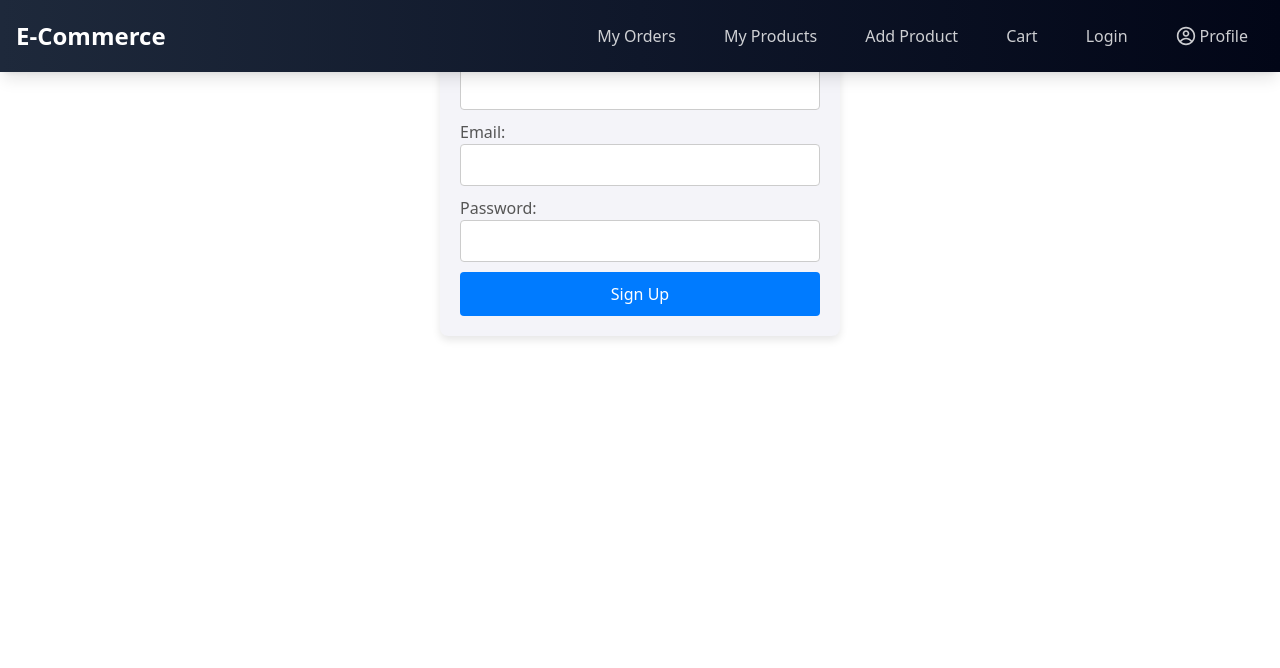
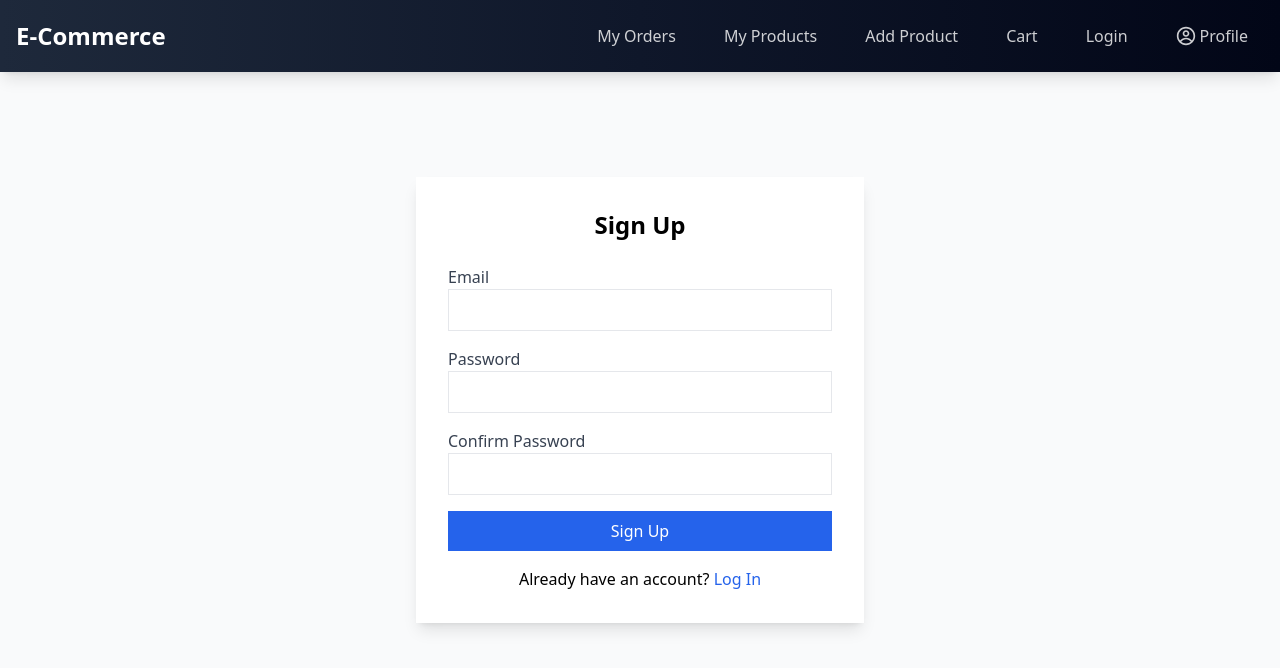
Before and after one commit to sangeeth-606/Ecommerce-Follow-Alongg, a React (Vite) app in the folder client/: page /signup in a window 1280 px wide. Shown: the top 668 px of the page. Built offline with nearby package versions, Linux system fonts and the light colour scheme.

Commit message:
Refactor cart item validation logic; enhance error handling and improve user feedback

```diff
--- a/client/src/pages/SignUp.jsx
+++ b/client/src/pages/SignUp.jsx
@@ -1,149 +1,3 @@
-import { useState } from 'react';
-
-const SignUp = () => {
-  const [formData, setFormData] = useState({
-    name: '',
-    email: '',
-    password: '',
-  });
-
-  const [error, setError] = useState('');
-
-  const handleChange = (e) => {
-    setFormData({
-      ...formData,
-      [e.target.name]: e.target.value,
-    });
-  };
-
-  const handleSubmit = async (e) => {
-    e.preventDefault();
-
-    const { name, email, password } = formData;
-
-    // Validate inputs first
-    if (!name || !email || !password) {
-      setError('All fields are required');
-      return;
-    } else if (!email.includes('@')) {
-      setError('Enter a valid email');
-      return;
-    } else if (password.length < 6) {
-      setError('Password must be at least 6 characters');
-      return;
-    } else {
-      setError('');
-    }
-
-
-    try {
-      const response = await fetch("https://ecommerce-zof6.onrender.com/signup", {
-        method: "POST",
-        headers: { "Content-Type": "application/json" },
-        body: JSON.stringify(formData),
-      });
-
-      const data = await response.json();
-
-      if (response.ok) {
-        alert(data.message || "User registered successfully!");
-      } else {
-        setError(data.message || "Registration failed");
-      }
-    } catch (error) {
-      alert("Error: " + error.message);
-    }
-  };
-
-
-  const containerStyle = {
-    maxWidth: '400px',
-    margin: 'auto',
-    padding: '20px',
-    backgroundColor: '#f4f4f9', // Light grey background for contrast
-    borderRadius: '8px',
-    boxShadow: '0 4px 8px rgba(0, 0, 0, 0.1)',
-  };
-
-  const headingStyle = {
-    textAlign: 'center',
-    color: '#333',
-  };
-
-  const inputContainerStyle = {
-    marginBottom: '10px',
-  };
-
-  const inputStyle = {
-    width: '100%',
-    padding: '8px',
-    border: '1px solid #ccc',
-    borderRadius: '4px',
-  };
-
-  const labelStyle = {
-    color: '#555',
-  };
-
-  const errorStyle = {
-    color: 'red',
-  };
-
-  const buttonStyle = {
-    padding: '10px',
-    width: '100%',
-    backgroundColor: '#007bff', // Simple blue button
-    color: '#fff',
-    border: 'none',
-    borderRadius: '4px',
-    cursor: 'pointer',
-  };
-
-  return (
-    <div style={containerStyle}>
-      <h2 style={headingStyle}>Sign Up</h2>
-      <form onSubmit={handleSubmit}>
-        <div style={inputContainerStyle}>
-          <label style={labelStyle}>Name:</label>
-          <input
-            type="text"
-            name="name"
-            value={formData.name}
-            onChange={handleChange}
-            style={inputStyle}
-          />
-        </div>
-        <div style={inputContainerStyle}>
-          <label style={labelStyle}>Email:</label>
-          <input
-            type="email"
-            name="email"
-            value={formData.email}
-            onChange={handleChange}
-            style={inputStyle}
-          />
-        </div>
-        <div style={inputContainerStyle}>
-          <label style={labelStyle}>Password:</label>
-          <input
-            type="password"
-            name="password"
-            value={formData.password}
-            onChange={handleChange}
-            style={inputStyle}
-          />
-        </div>
-        {error && <p style={errorStyle}>{error}</p>}
-        <button type="submit" style={buttonStyle}>
-          Sign Up
-        </button>
-      </form>
-    </div>
-  );
-};
-
-export default SignUp;
-
 // import { useState } from 'react';
 
 // const SignUp = () => {
@@ -162,93 +16,125 @@ export default SignUp;
 //     });
 //   };
 
-//   const handleSubmit = (e) => {
+//   const handleSubmit = async (e) => {
 //     e.preventDefault();
+
 //     const { name, email, password } = formData;
 
+//     // Validate inputs first
 //     if (!name || !email || !password) {
 //       setError('All fields are required');
+//       return;
 //     } else if (!email.includes('@')) {
 //       setError('Enter a valid email');
+//       return;
 //     } else if (password.length < 6) {
 //       setError('Password must be at least 6 characters');
+//       return;
 //     } else {
 //       setError('');
-//       alert('Form submitted!');
+//     }
+
+
+//     try {
+//       const response = await fetch("https://ecommerce-zof6.onrender.com/signup", {
+//         method: "POST",
+//         headers: { "Content-Type": "application/json" },
+//         body: JSON.stringify(formData),
+//       });
+
+//       const data = await response.json();
+
+//       if (response.ok) {
+//         alert(data.message || "User registered successfully!");
+//       } else {
+//         setError(data.message || "Registration failed");
+//       }
+//     } catch (error) {
+//       alert("Error: " + error.message);
 //     }
 //   };
 
+
+//   const containerStyle = {
+//     maxWidth: '400px',
+//     margin: 'auto',
+//     padding: '20px',
+//     backgroundColor: '#f4f4f9', // Light grey background for contrast
+//     borderRadius: '8px',
+//     boxShadow: '0 4px 8px rgba(0, 0, 0, 0.1)',
+//   };
+
+//   const headingStyle = {
+//     textAlign: 'center',
+//     color: '#333',
+//   };
+
+//   const inputContainerStyle = {
+//     marginBottom: '10px',
+//   };
+
+//   const inputStyle = {
+//     width: '100%',
+//     padding: '8px',
+//     border: '1px solid #ccc',
+//     borderRadius: '4px',
+//   };
+
+//   const labelStyle = {
+//     color: '#555',
+//   };
+
+//   const errorStyle = {
+//     color: 'red',
+//   };
+
+//   const buttonStyle = {
+//     padding: '10px',
+//     width: '100%',
+//     backgroundColor: '#007bff', // Simple blue button
+//     color: '#fff',
+//     border: 'none',
+//     borderRadius: '4px',
+//     cursor: 'pointer',
+//   };
+
 //   return (
-//     <div
-//       style={{
-//         maxWidth: '400px',
-//         margin: 'auto',
-//         padding: '20px',
-//         backgroundColor: '#f4f4f9', // Light grey background for contrast
-//         borderRadius: '8px',
-//         boxShadow: '0 4px 8px rgba(0, 0, 0, 0.1)',
-//       }}
-//     >
-//       <h2 style={{ textAlign: 'center', color: '#333' }}>Sign Up</h2>
+//     <div style={containerStyle}>
+//       <h2 style={headingStyle}>Sign Up</h2>
 //       <form onSubmit={handleSubmit}>
-//         <div style={{ marginBottom: '10px' }}>
-//           <label style={{ color: '#555' }}>Name:</label>
+//         <div style={inputContainerStyle}>
+//           <label style={labelStyle}>Name:</label>
 //           <input
 //             type="text"
 //             name="name"
 //             value={formData.name}
 //             onChange={handleChange}
-//             style={{
-//               width: '100%',
-//               padding: '8px',
-//               border: '1px solid #ccc',
-//               borderRadius: '4px',
-//             }}
+//             style={inputStyle}
 //           />
 //         </div>
-//         <div style={{ marginBottom: '10px' }}>
-//           <label style={{ color: '#555' }}>Email:</label>
+//         <div style={inputContainerStyle}>
+//           <label style={labelStyle}>Email:</label>
 //           <input
 //             type="email"
 //             name="email"
 //             value={formData.email}
 //             onChange={handleChange}
-//             style={{
-//               width: '100%',
-//               padding: '8px',
-//               border: '1px solid #ccc',
-//               borderRadius: '4px',
-//             }}
+//             style={inputStyle}
 //           />
 //         </div>
-//         <div style={{ marginBottom: '10px' }}>
-//           <label style={{ color: '#555' }}>Password:</label>
+//         <div style={inputContainerStyle}>
+//           <label style={labelStyle}>Password:</label>
 //           <input
 //             type="password"
 //             name="password"
 //             value={formData.password}
 //             onChange={handleChange}
-//             style={{
-//               width: '100%',
-//               padding: '8px',
-//               border: '1px solid #ccc',
-//               borderRadius: '4px',
-//             }}
+//             style={inputStyle}
 //           />
 //         </div>
-//         {error && <p style={{ color: 'red' }}>{error}</p>}
-//         <button
-//           type="submit"
-//           style={{
-//             padding: '10px',
-//             width: '100%',
-//             backgroundColor: '#007bff', // Simple blue button
-//             color: '#fff',
-//             border: 'none',
-//             borderRadius: '4px',
-//             cursor: 'pointer',
-//           }}
-//         >
+//         {error && <p style={errorStyle}>{error}</p>}
+//         <button type="submit" style={buttonStyle}>
 //           Sign Up
 //         </button>
 //       </form>
@@ -257,3 +143,208 @@ export default SignUp;
 // };
 
 // export default SignUp;
+
+// // import { useState } from 'react';
+
+// // const SignUp = () => {
+// //   const [formData, setFormData] = useState({
+// //     name: '',
+// //     email: '',
+// //     password: '',
+// //   });
+
+// //   const [error, setError] = useState('');
+
+// //   const handleChange = (e) => {
+// //     setFormData({
+// //       ...formData,
+// //       [e.target.name]: e.target.value,
+// //     });
+// //   };
+
+// //   const handleSubmit = (e) => {
+// //     e.preventDefault();
+// //     const { name, email, password } = formData;
+
+// //     if (!name || !email || !password) {
+// //       setError('All fields are required');
+// //     } else if (!email.includes('@')) {
+// //       setError('Enter a valid email');
+// //     } else if (password.length < 6) {
+// //       setError('Password must be at least 6 characters');
+// //     } else {
+// //       setError('');
+// //       alert('Form submitted!');
+// //     }
+// //   };
+
+// //   return (
+// //     <div
+// //       style={{
+// //         maxWidth: '400px',
+// //         margin: 'auto',
+// //         padding: '20px',
+// //         backgroundColor: '#f4f4f9', // Light grey background for contrast
+// //         borderRadius: '8px',
+// //         boxShadow: '0 4px 8px rgba(0, 0, 0, 0.1)',
+// //       }}
+// //     >
+// //       <h2 style={{ textAlign: 'center', color: '#333' }}>Sign Up</h2>
+// //       <form onSubmit={handleSubmit}>
+// //         <div style={{ marginBottom: '10px' }}>
+// //           <label style={{ color: '#555' }}>Name:</label>
+// //           <input
+// //             type="text"
+// //             name="name"
+// //             value={formData.name}
+// //             onChange={handleChange}
+// //             style={{
+// //               width: '100%',
+// //               padding: '8px',
+// //               border: '1px solid #ccc',
+// //               borderRadius: '4px',
+// //             }}
+// //           />
+// //         </div>
+// //         <div style={{ marginBottom: '10px' }}>
+// //           <label style={{ color: '#555' }}>Email:</label>
+// //           <input
+// //             type="email"
+// //             name="email"
+// //             value={formData.email}
+// //             onChange={handleChange}
+// //             style={{
+// //               width: '100%',
+// //               padding: '8px',
+// //               border: '1px solid #ccc',
+// //               borderRadius: '4px',
+// //             }}
+// //           />
+// //         </div>
+// //         <div style={{ marginBottom: '10px' }}>
+// //           <label style={{ color: '#555' }}>Password:</label>
+// //           <input
+// //             type="password"
+// //             name="password"
+// //             value={formData.password}
+// //             onChange={handleChange}
+// //             style={{
+// //               width: '100%',
+// //               padding: '8px',
+// //               border: '1px solid #ccc',
+// //               borderRadius: '4px',
+// //             }}
+// //           />
+// //         </div>
+// //         {error && <p style={{ color: 'red' }}>{error}</p>}
+// //         <button
+// //           type="submit"
+// //           style={{
+// //             padding: '10px',
+// //             width: '100%',
+// //             backgroundColor: '#007bff', // Simple blue button
+// //             color: '#fff',
+// //             border: 'none',
+// //             borderRadius: '4px',
+// //             cursor: 'pointer',
+// //           }}
+// //         >
+// //           Sign Up
+// //         </button>
+// //       </form>
+// //     </div>
+// //   );
+// // };
+
+// // export default SignUp;
+
+import { useState } from "react";
+import { useNavigate } from "react-router-dom";
+
+const SignUp = () => {
+  const [email, setEmail] = useState("");
+  const [password, setPassword] = useState("");
+  const [confirmPassword, setConfirmPassword] = useState("");
+  const [error, setError] = useState(null);
+  const navigate = useNavigate();
+
+  const handleSignUp = async (e) => {
+    e.preventDefault();
+    if (password !== confirmPassword) {
+      setError("Passwords do not match");
+      return;
+    }
+
+    try {
+      const response = await fetch("https://ecommerce-zof6.onrender.com/api/v1/auth/signup", {
+        method: "POST",
+        headers: { "Content-Type": "application/json" },
+        body: JSON.stringify({ email, password }),
+      });
+
+      const data = await response.json();
+      if (!response.ok) {
+        throw new Error(data.message || "Failed to sign up");
+      }
+
+      navigate("/login");
+    } catch (error) {
+      setError(error.message || "An error occurred. Please try again later.");
+    }
+  };
+
+  return (
+    <div className="min-h-screen flex items-center justify-center bg-gray-50">
+      <div className="max-w-md w-full bg-white p-8 rounded-lg shadow-lg">
+        <h2 className="text-2xl font-bold text-center mb-6">Sign Up</h2>
+        {error && <p className="text-red-500 text-center mb-4">{error}</p>}
+        <form onSubmit={handleSignUp}>
+          <div className="mb-4">
+            <label className="block text-gray-700">Email</label>
+            <input
+              type="email"
+              value={email}
+              onChange={(e) => setEmail(e.target.value)}
+              className="w-full px-3 py-2 border rounded-lg focus:outline-none focus:ring-2 focus:ring-blue-500"
+              required
+            />
+          </div>
+          <div className="mb-4">
+            <label className="block text-gray-700">Password</label>
+            <input
+              type="password"
+              value={password}
+              onChange={(e) => setPassword(e.target.value)}
+              className="w-full px-3 py-2 border rounded-lg focus:outline-none focus:ring-2 focus:ring-blue-500"
+              required
+            />
+          </div>
+          <div className="mb-4">
+            <label className="block text-gray-700">Confirm Password</label>
+            <input
+              type="password"
+              value={confirmPassword}
+              onChange={(e) => setConfirmPassword(e.target.value)}
+              className="w-full px-3 py-2 border rounded-lg focus:outline-none focus:ring-2 focus:ring-blue-500"
+              required
+            />
+          </div>
+          <button
+            type="submit"
+            className="w-full bg-blue-600 text-white py-2 rounded-lg hover:bg-blue-700 focus:outline-none focus:ring-2 focus:ring-blue-500 focus:ring-opacity-50 transition duration-300"
+          >
+            Sign Up
+          </button>
+        </form>
+        <p className="text-center mt-4">
+          Already have an account?{" "}
+          <a href="/login" className="text-blue-600 hover:underline">
+            Log In
+          </a>
+        </p>
+      </div>
+    </div>
+  );
+};
+
+export default SignUp;
```
